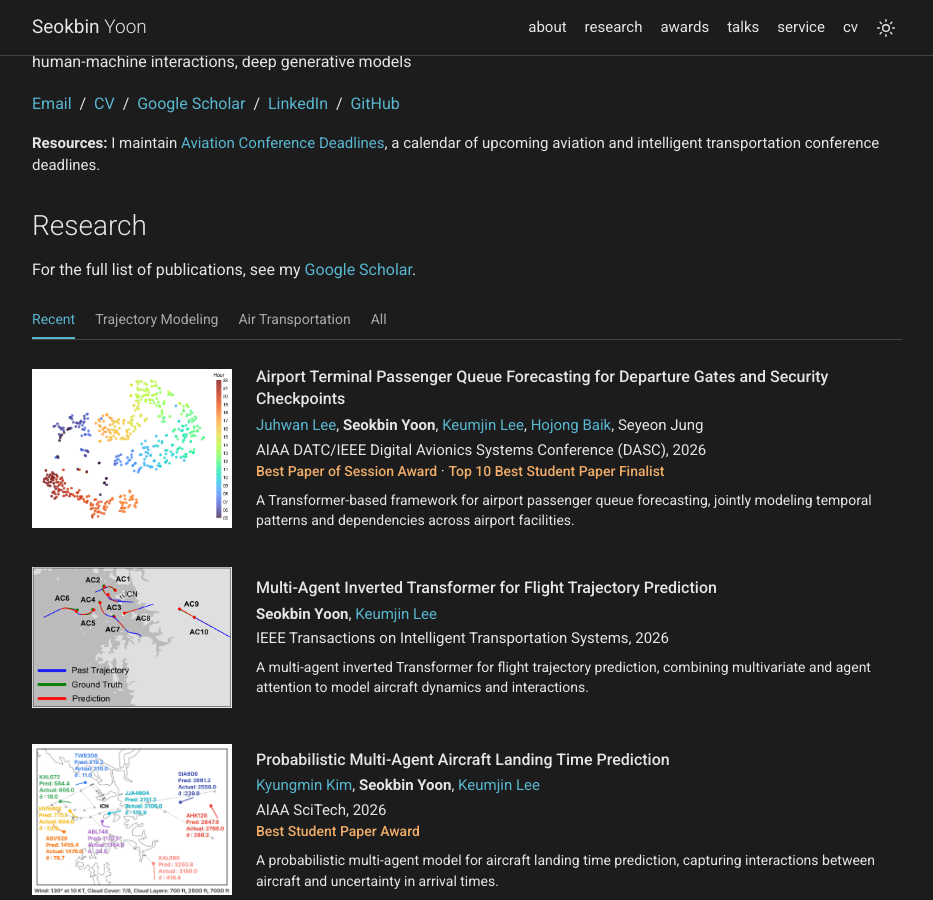
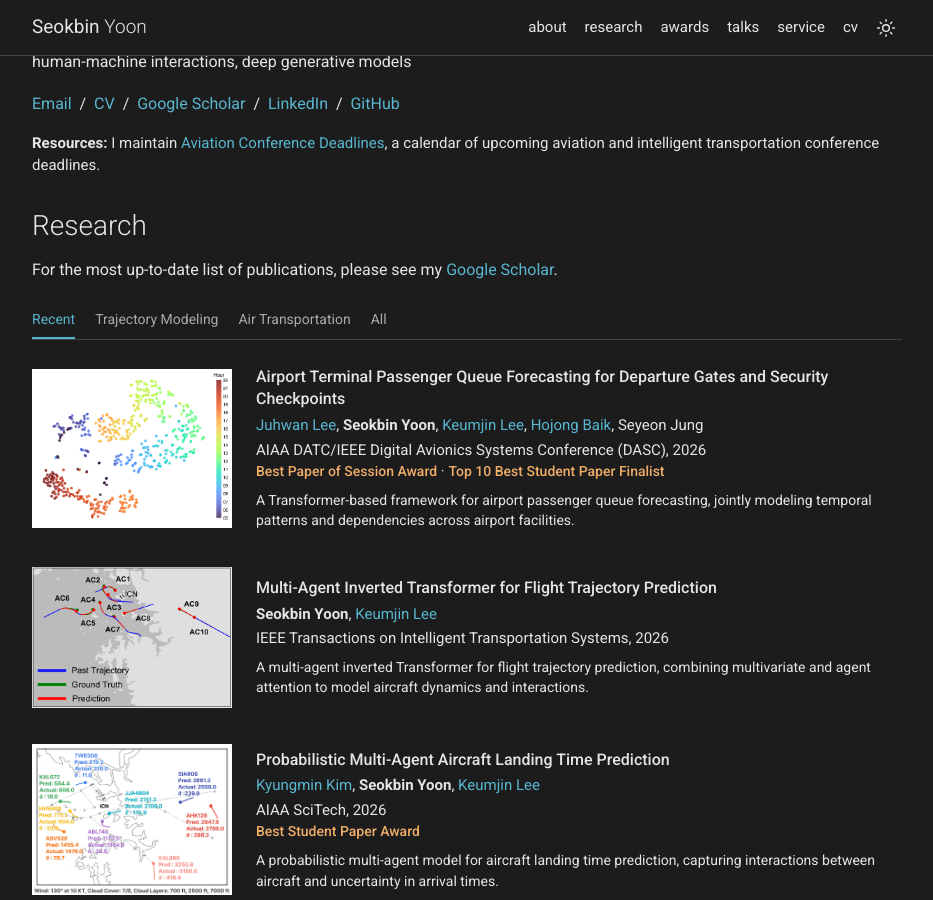
Before and after one commit to seokbinyoon96/seokbinyoon96.github.io, a Jekyll site: the page built from index.html, in a window 1280 px wide and 900 px high, scrolled down 451 px. Shown: the whole window, without its empty margins (173-1106 px from the left). Built offline with Jekyll 4.4.1, drawn with Linux system fonts in a browser that asks for light colours.

Commit message:
Point readers to Scholar for up-to-date publications

```diff
--- a/index.html
+++ b/index.html
@@ -52,7 +52,7 @@ subtitle: Mechanical and Aerospace Engineering · George Washington University
 
   <section id="research" aria-labelledby="research-title">
     <h2 id="research-title">Research</h2>
-    <p>For the full list of publications, see my
+    <p>For the most up-to-date list of publications, please see my
       <a href="https://scholar.google.com/citations?user=tcjmyp4AAAAJ">Google Scholar</a>.</p>
     <div id="publications"></div>
   </section>
```
